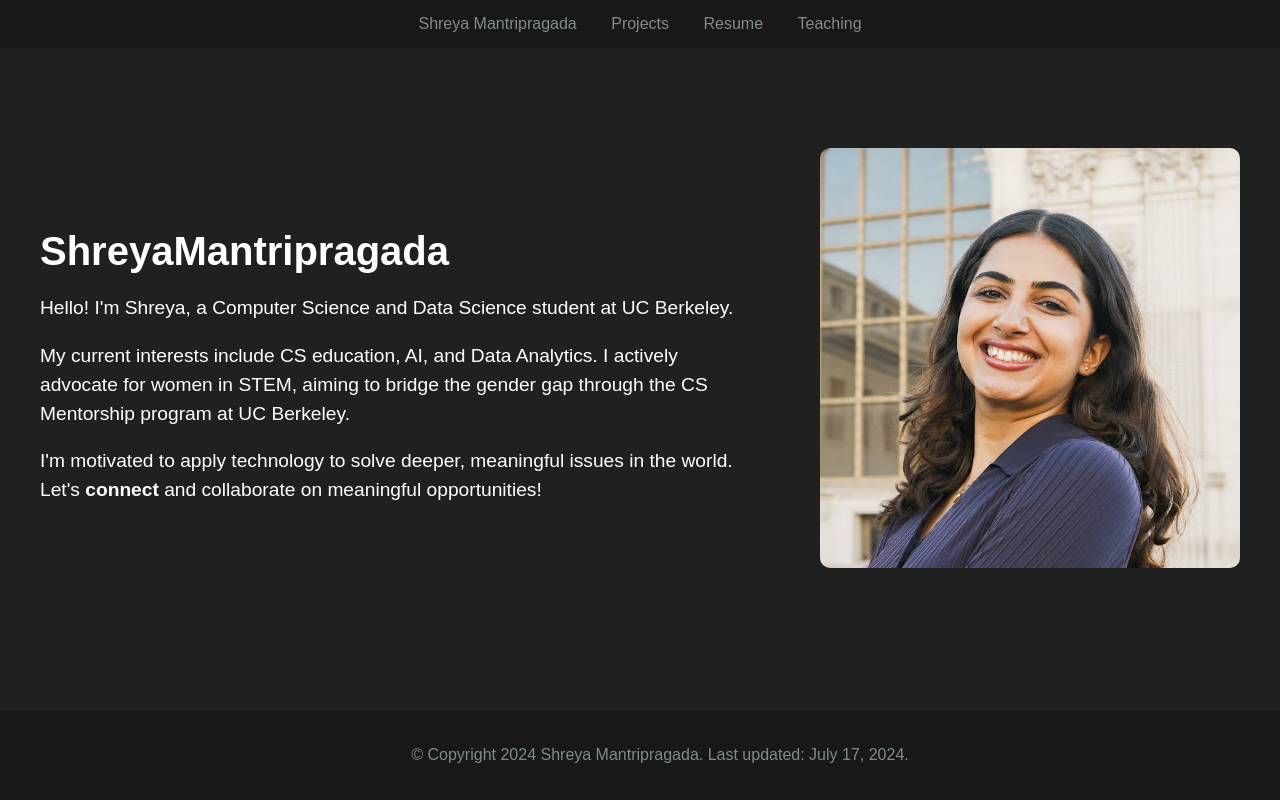
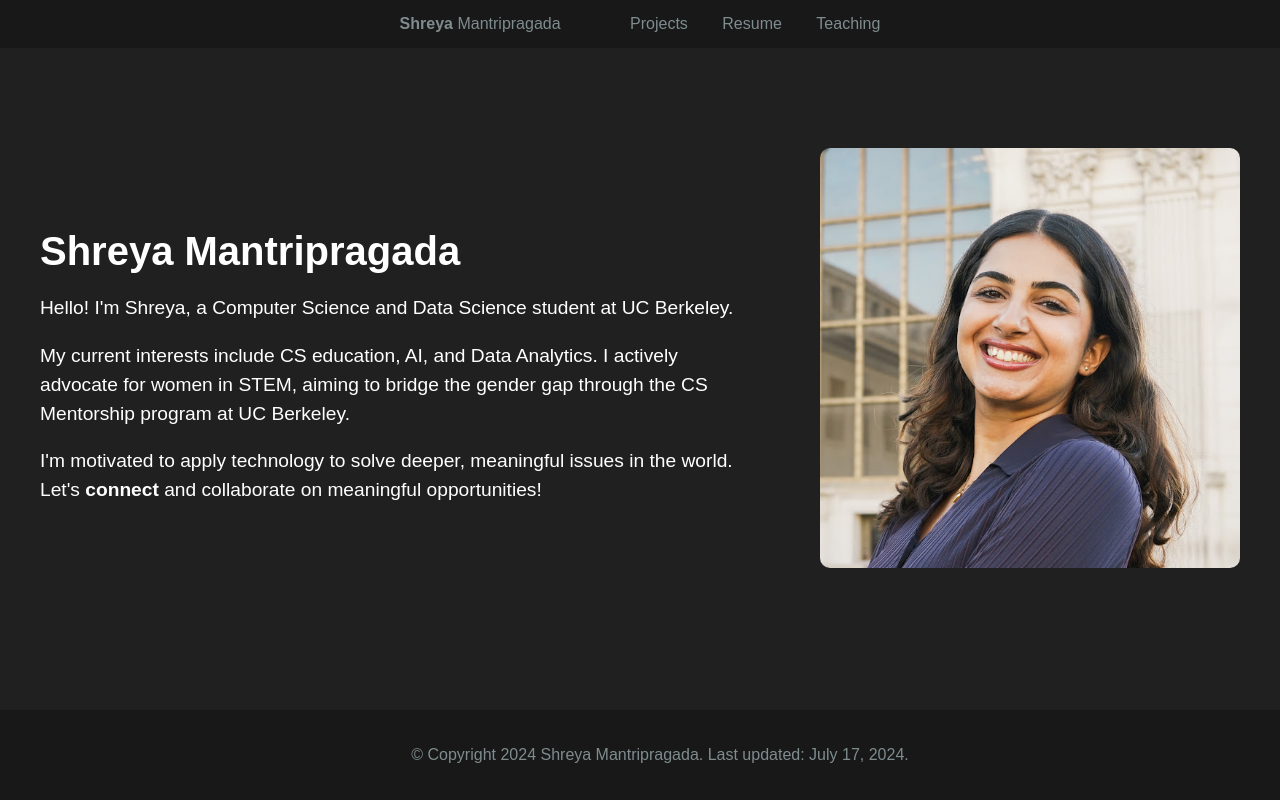
Before and after one commit to shreyamantri/shreyamantri.github.io, a plain HTML site: page index.html in a window 1280 px wide. Drawn offline with Linux system fonts and the light colour scheme.

Commit message:
front page

```diff
--- a/index.html
+++ b/index.html
@@ -9,7 +9,7 @@
 <body>
     <nav>
         <ul>
-            <li><a href="index.html">Shreya Mantripragada</a></li>
+            <li><a href="index.html"><b>Shreya</b> Mantripragada</a></li>
             <li><a href="pages/projects.html">Projects</a></li>
             <li><a href="pages/resume.html">Resume</a></li>
             <li><a href="pages/teaching.html">Teaching</a></li>
@@ -18,7 +18,7 @@
     <main>
         <section class="intro">
             <div class="intro-text">
-                <h1><span>Shreya</span>Mantripragada</h1>
+                <h1><b>Shreya</b> Mantripragada</h1>
                 <p>Hello! I'm Shreya, a Computer Science and Data Science student at UC Berkeley.</p>
                 <p>My current interests include CS education, AI, and Data Analytics. I actively advocate for women in STEM, aiming to bridge the gender gap through the CS Mentorship program at UC Berkeley.</p>
                 <p>I'm motivated to apply technology to solve deeper, meaningful issues in the world. Let's <a href="https://www.linkedin.com/in/shreya-mantripragada/">connect</a> and collaborate on meaningful opportunities!</p>
--- a/styles.css
+++ b/styles.css
@@ -23,6 +23,10 @@ nav ul {
 nav ul li {
     display: inline; /* Display list items inline for horizontal layout */
     margin: 0 15px; /* Adjust margin between items */
+}
+
+nav ul li:first-child {
+    margin-right: 50px; /* Adjust the spacing between the first item and others */
 }
 
 nav ul li a {
```
